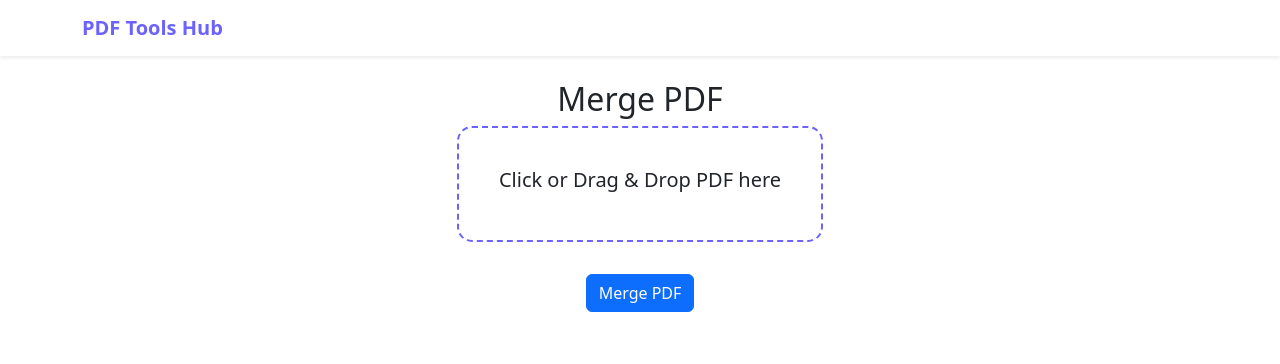
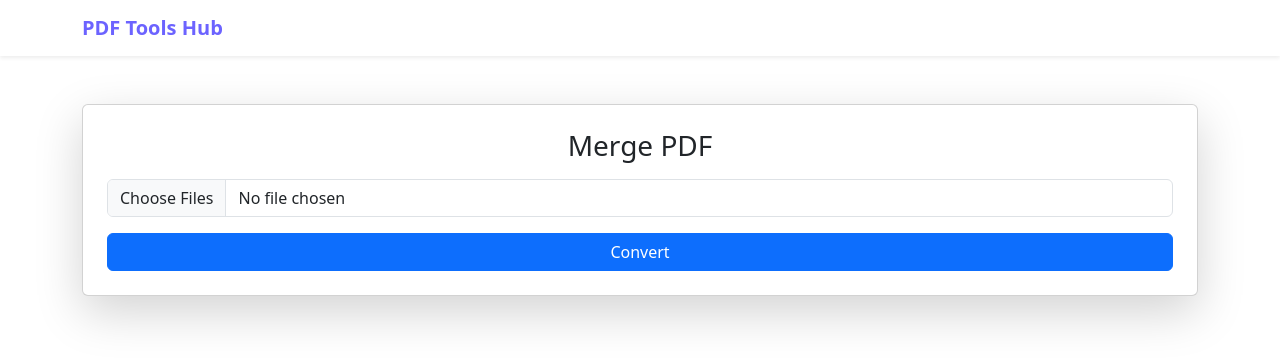
Before and after one commit to AjayUllengalla/PDF_Tools_Hub, a React (Vite) app in the folder frontend/pdfFrontend/: page /merge in a window 1280 px wide. Shown: the top 364 px of the page. Built offline with nearby package versions, Linux system fonts and the light colour scheme.

Commit message:
file covertion

```diff
--- a/frontend/pdfFrontend/src/components/toolPage.jsx
+++ b/frontend/pdfFrontend/src/components/toolPage.jsx
@@ -1,27 +1,54 @@
-import { useState } from "react";
-import { Container, Button } from "react-bootstrap";
-import FileUpload from "./fileupload";
-import Loader from "./loader";
-import Progress from "./progressbar";
-import { uploadFiles } from "../services/api";
+import React, { useState } from "react";
+import axios from "axios";
+import { Container, Button, ProgressBar, Spinner, Card } from "react-bootstrap";
 
-const ToolPage = ({ title, endpoint }) => {
+export default function ToolPage({ title, endpoint }) {
   const [files, setFiles] = useState([]);
   const [loading, setLoading] = useState(false);
   const [progress, setProgress] = useState(0);
+  const [resultUrl, setResultUrl] = useState(null);
+
+
+  const handleFileChange = (e) => {
+    setFiles(Array.from(e.target.files));
+  };
 
   const handleSubmit = async () => {
     if (files.length === 0) {
-      alert("Please upload file");
+      alert("Please upload a file first");
       return;
     }
 
     setLoading(true);
+    setProgress(0);
+    setResultUrl(null);
 
     try {
-      const res = await uploadFiles(endpoint, files, setProgress);
-      window.open(res.fileUrl);
-    } catch (err) {
+      const formData = new FormData();
+
+      files.forEach((file) => {
+        formData.append("file", file);
+      });
+
+      const response = await axios.post(
+        `http://localhost:8080${endpoint}`,
+        formData,
+        {
+          responseType: "blob",
+          onUploadProgress: (e) => {
+            const percent = Math.round((e.loaded * 100) / e.total);
+            setProgress(percent);
+          },
+        }
+      );
+
+      const blob = new Blob([response.data]);
+      const url = window.URL.createObjectURL(blob);
+
+      setResultUrl(url);
+
+    } catch (error) {
+      console.error(error);
       alert("Error processing file");
     }
 
@@ -29,19 +56,65 @@ const ToolPage = ({ title, endpoint }) => {
   };
 
   return (
-    <Container className="mt-4 text-center">
-      <h2>{title}</h2>
+    <Container className="mt-5">
+      <Card className="p-4 shadow-lg text-center">
+        <h3 className="mb-3">{title}</h3>
 
-      <FileUpload setFiles={setFiles} />
+        <input
+          type="file"
+          className="form-control"
+          multiple
+          onChange={handleFileChange}
+        />
 
-      {loading && <Loader />}
-      {loading && <Progress progress={progress} />}
+        <Button
+          className="mt-3"
+          variant="primary"
+          onClick={handleSubmit}
+          disabled={loading}
+        >
+          {loading ? "Processing..." : "Convert"}
+        </Button>
 
-      <Button className="primary-btn mt-3" onClick={handleSubmit}>
-        {title}
-      </Button>
+        {loading && (
+          <div className="mt-3">
+            <Spinner animation="border" />
+          </div>
+        )}
+
+        {loading && (
+          <ProgressBar
+            now={progress}
+            label={`${progress}%`}
+            className="mt-3"
+          />
+        )}
+
+        {resultUrl && (
+          <div className="mt-4">
+            <a
+              href={resultUrl}
+              download="converted-file"
+              className="btn btn-success"
+            >
+              Download File
+            </a>
+          </div>
+        )}
+
+
+        {resultUrl && (
+          <div className="mt-4">
+            <iframe
+              src={resultUrl}
+              width="100%"
+              height="500px"
+              title="Preview"
+              style={{ border: "1px solid #ccc" }}
+            />
+          </div>
+        )}
+      </Card>
     </Container>
   );
-};
-
-export default ToolPage;
+}
```
